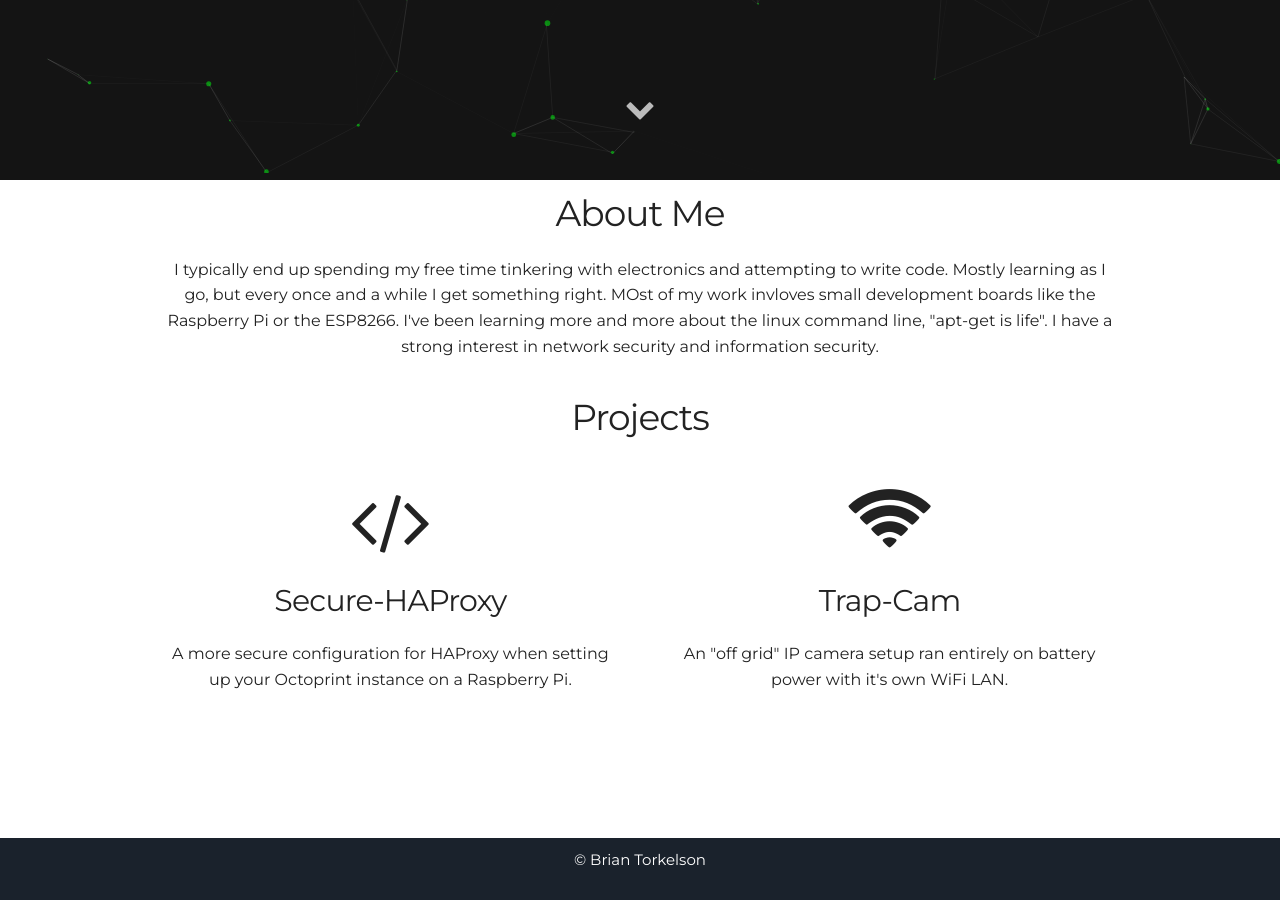
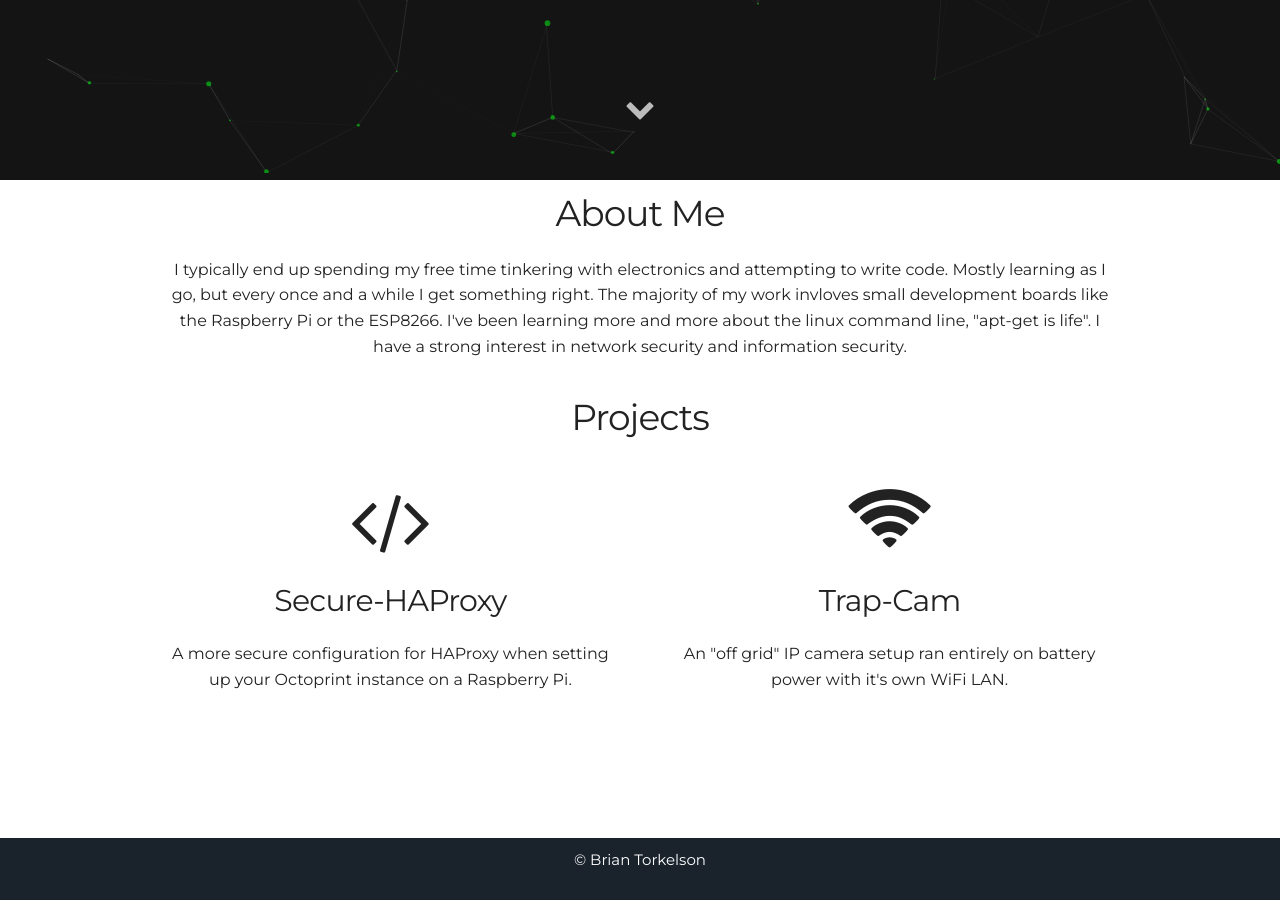
Before and after one commit to BrianTechTalk/BrianTechTalk.github.io, a Jekyll site: the page built from index.html, in a window 1280 px wide and 900 px high, scrolled down 727 px. Built offline with Jekyll 4.4.1, drawn with Linux system fonts in a browser that asks for light colours.

Commit message:
Update _config.yml

```diff
--- a/_config.yml
+++ b/_config.yml
@@ -6,7 +6,7 @@ description: Tinker1ng with electr0nics and c0de
 
 # User settings
 username: Brian Torkelson
-user_description: I typically end up spending my free time tinkering with electronics and attempting to write code.  Mostly learning as I go, but every once and a while I get something right.  MOst of my work invloves small development boards like the Raspberry Pi or the ESP8266.  I've been learning more and more about the linux command line, "apt-get is life".  I have a strong interest in network security and information security.
+user_description: I typically end up spending my free time tinkering with electronics and attempting to write code.  Mostly learning as I go, but every once and a while I get something right.  The majority of my work invloves small development boards like the Raspberry Pi or the ESP8266.  I've been learning more and more about the linux command line, "apt-get is life".  I have a strong interest in network security and information security.
 user_title: mastertork
 email: mastertork.tech@gmail.com
 facebook_username: brian.torkelson
```
